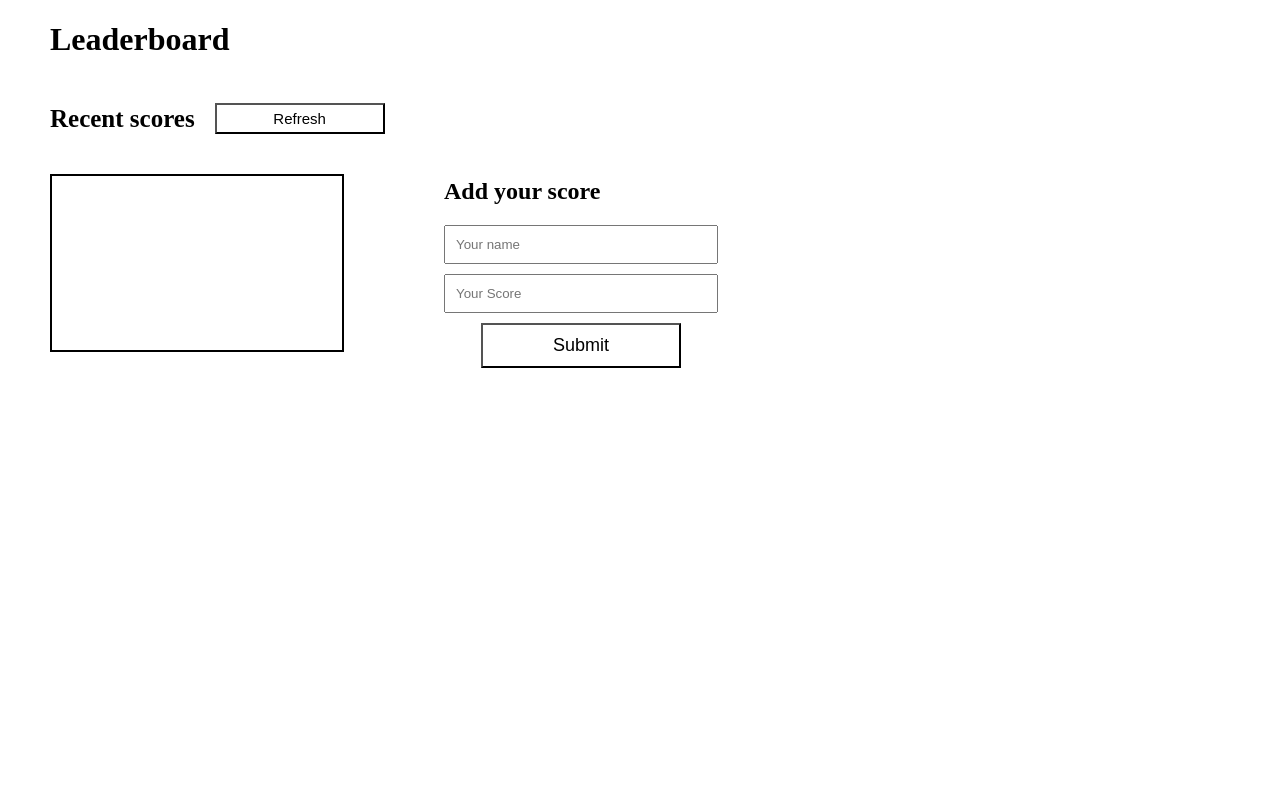
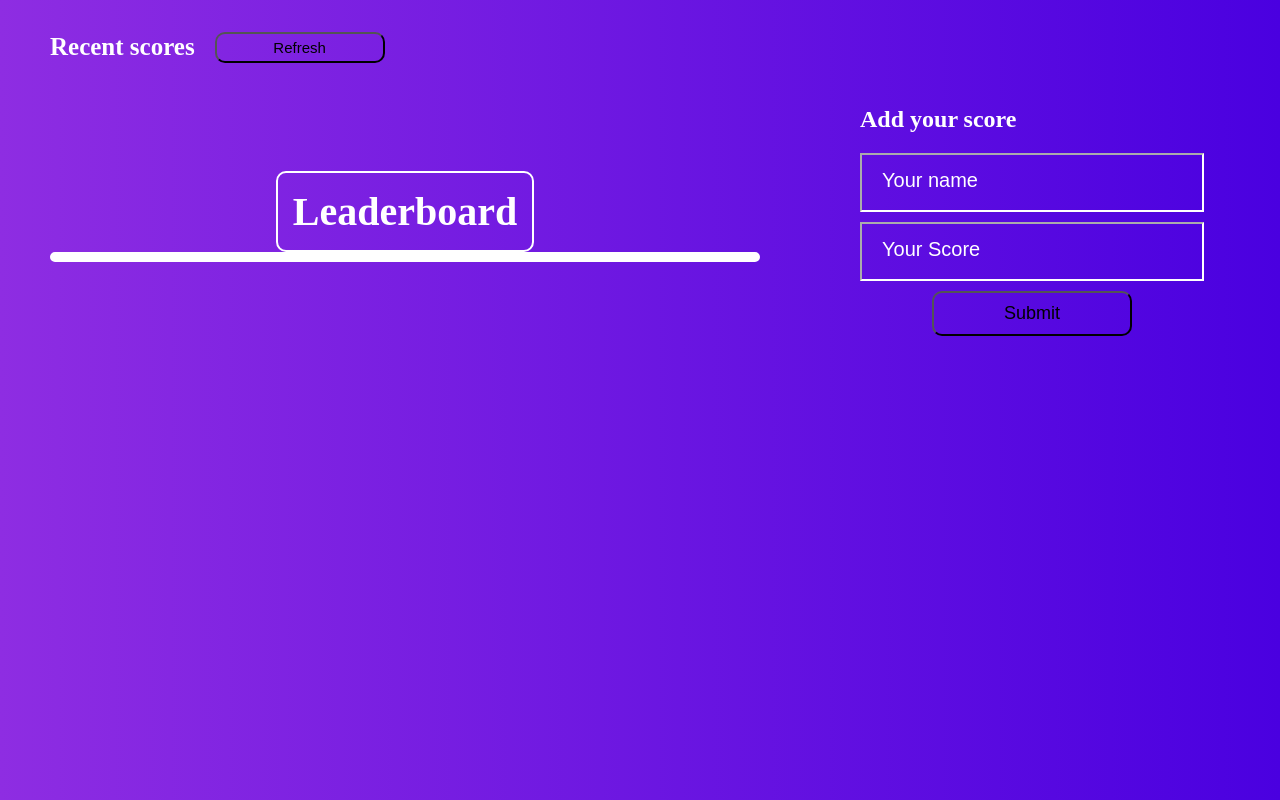
Before and after one commit to ifzyy/LeaderBoard, a website built with webpack: page src/index.html in a window 1280 px wide. Built offline with nearby package versions, Linux system fonts and the light colour scheme; no server answers.

Commit message:
added more styling

```diff
--- a/src/index.html
+++ b/src/index.html
@@ -7,7 +7,7 @@
         <title>LeaderBoard</title>
     </head>
     <body>
-        <header><h1>Leaderboard</h1></header>
+
 
         <div class="recent">
             <p>Recent scores</p>
@@ -15,9 +15,12 @@
         </div>
 
         <div class="container">
+            <div class="contain">
+                <h1>Leaderboard</h1>
+                <ul class="score-container">
+                </ul>
+            </div>
 
-            <ul class="score-container">
-            </ul>
             <div class="add-score">
                 <h2>Add your score</h2>
                 <form>
--- a/src/style.css
+++ b/src/style.css
@@ -1,5 +1,6 @@
 body {
   margin-left: 50px;
+  background-image: linear-gradient(to right, #8e2de2, #4a00e0);
 }
 
 .recent {
@@ -8,20 +9,42 @@ body {
   gap: 20px;
 }
 
+h1 {
+  text-align: center;
+  border: 2px solid white;
+  margin-bottom: 0;
+  color: white;
+  padding: 15px;
+  font-size: 40px;
+  border-radius: 10px;
+
+}
+
+.contain {
+  display: flex;
+  flex-direction: column;
+  justify-content: center;
+  align-items: center;
+}
+
 p {
   font-size: 25px;
   font-weight: bold;
+  color: white;
 }
 
 .refresh {
   width: 170px;
-  background-color: white;
+  background: transparent;
   font-size: 15px;
   padding: 5px;
+  border-radius: 10px;
+  transition: 0.5s ease-in-out;
 }
 
 .refresh:hover {
-  background-color: #dcdcdc;
+  background-color: #4a00e0;
+  color: white;
 }
 
 .container {
@@ -30,19 +53,32 @@ p {
 }
 
 .score-container {
-  width: 290px;
-  border: 2px solid black;
+  margin-top: 0;
+  width: 700px;
+  border: 5px solid white;
   list-style: none;
   padding-left: 0;
+  border-radius: 10px;
 }
 
 li {
   font-size: 20px;
   padding-left: 15px;
+  padding-top: 10px;
+  padding-bottom: 10px;
 }
 
 li:nth-child(even) {
-  background-color: #dcdcdc;
+  color: white;
+ background-color: #4a00e0;
+}
+
+li:nth-child(odd) {
+  background-color: white;
+}
+
+h2 {
+  color: white;
 }
 
 form {
@@ -53,17 +89,28 @@ form {
 }
 
 input {
-  width: 250px;
-  padding: 10px;
+  width: 300px;
+  padding: 20px;
+  border-color: white;
+  background: transparent;
+  color: white;
+}
+
+input::placeholder {
+  color: white;
+  font-size: 20px;
 }
 
 .submit {
   width: 200px;
   padding: 10px;
   font-size: 18px;
-  background-color: white;
+  background: transparent;
+  border-radius: 10px;
+  transition: 0.5s ease-in-out;
 }
 
 .submit:hover {
-  background-color: #dcdcdc;
+  background-color: #4a00e0;
+  color: white;
 }
```
Also changed, not shown: dist/index.bundle.js, dist/index.html.
